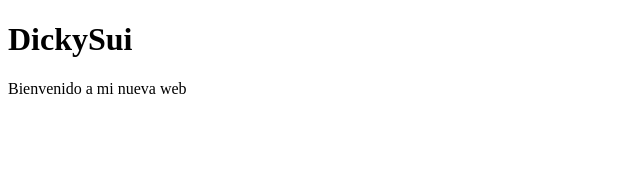
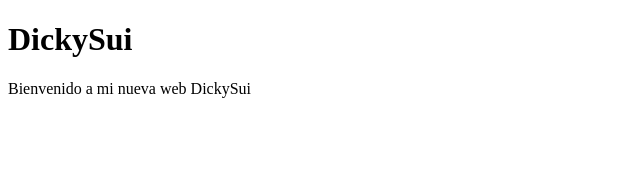
Before and after one commit to DickySui/DickySui, a Next.js app: page / in a window 1280 px wide. Shown: the top 170 px of the page, without its empty margins (0-640 px from the left). Built offline with nearby package versions, Linux system fonts and the light colour scheme.

Commit message:
Update page.js

```diff
--- a/app/page.js
+++ b/app/page.js
@@ -2,7 +2,7 @@ export default function Home() {
   return (
     <main>
       <h1>DickySui</h1>
-      <p>Bienvenido a mi nueva web</p>
+<p>Bienvenido a mi nueva web DickySui</p>
     </main>
   );
 }
```
